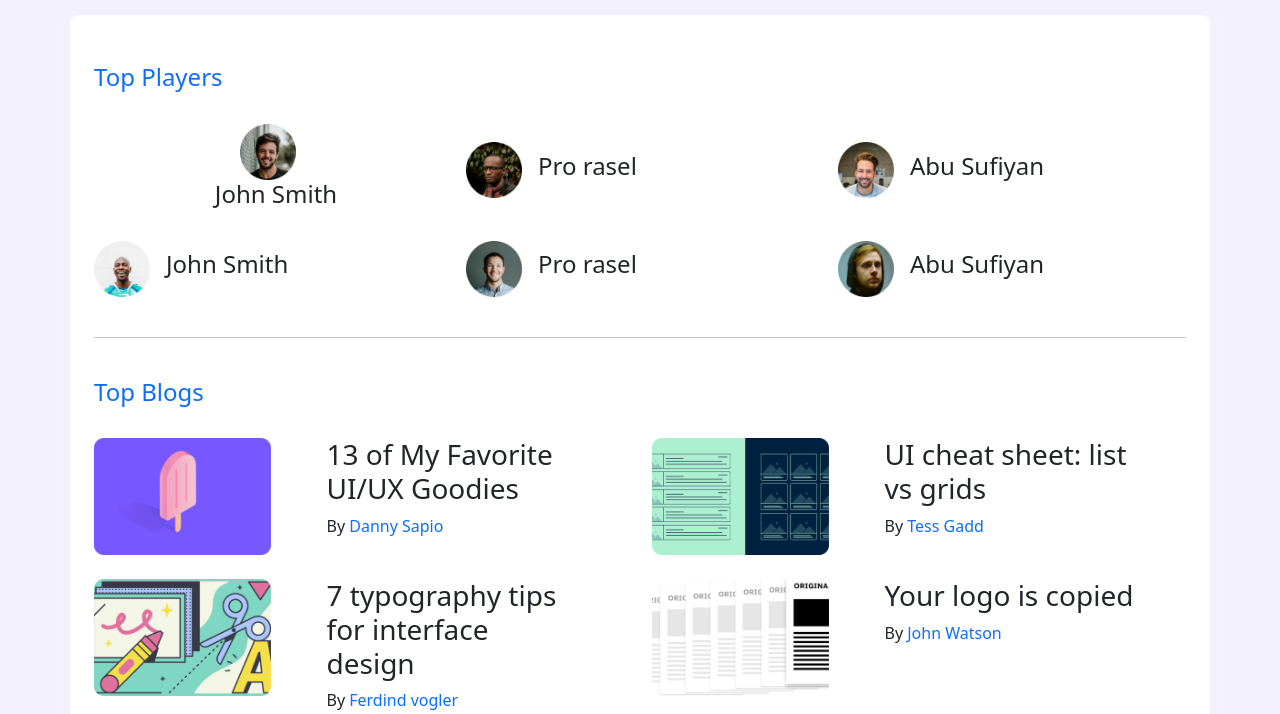
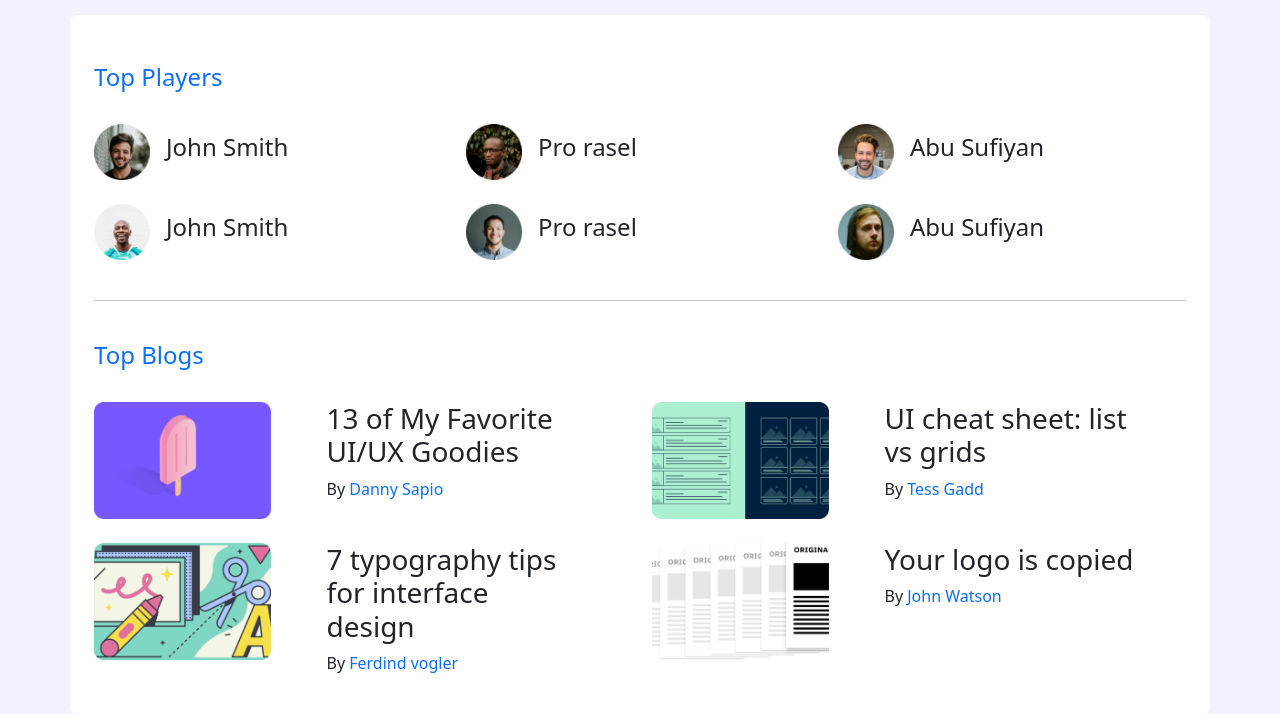
Before and after one commit to zahidjuel/leaderboard-bootstrap-13.5, a plain HTML site: page index.html in a window 1280 px wide. Shown: the part 86-800 px from the top of the page. Drawn offline with nearby package versions, Linux system fonts and the light colour scheme.

Commit message:
third commmit

```diff
--- a/index.html
+++ b/index.html
@@ -44,7 +44,7 @@
             <div>
                 <h4 class="text-primary py-4">Top Players</h4>
                 <div class="row gy-4 pb-4">
-                    <div class=" col-12 flex-sm-column col-md-6 col-lg-4 d-flex align-items-center">
+                    <div class=" col-12 col-md-6 col-lg-4 d-flex align-items-center">
                         <img src="/images/players/player-1.png" width="56" height="56" alt="">
                         <h4 class="ms-3">John Smith</h4>
                     </div>
```
